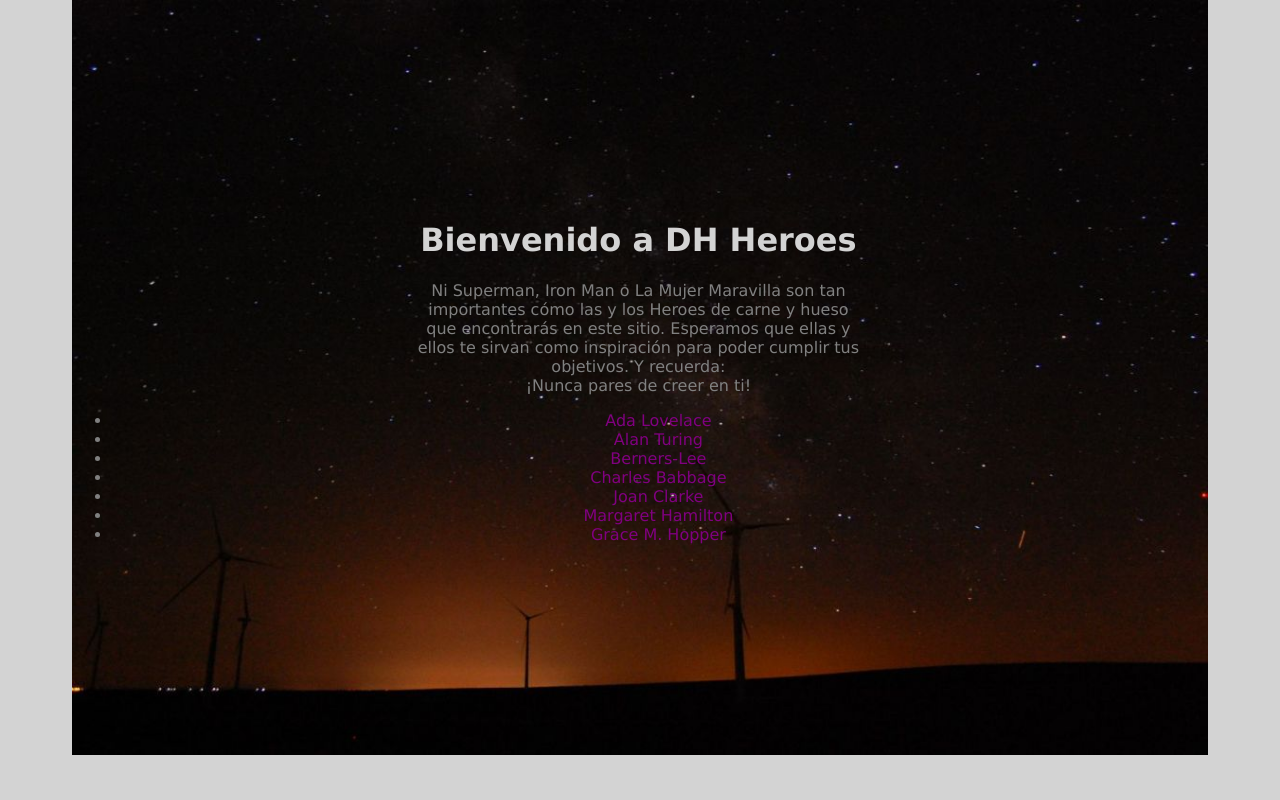
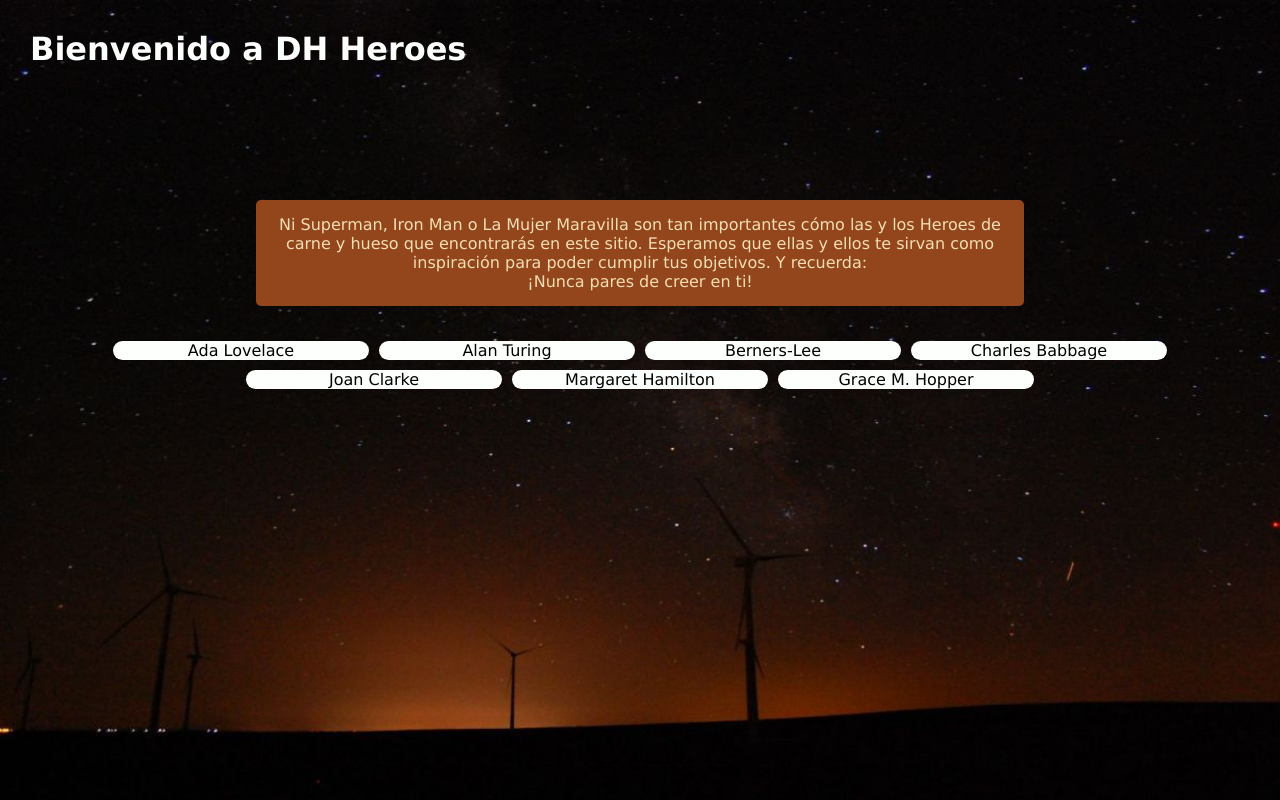
Before and after one commit to CMF21/dh-Heroes, a website: page views/index.html in a window 1280 px wide. Drawn offline with Linux system fonts and the light colour scheme.

Commit message:
modifying css

```diff
--- a/public/css/styles.css
+++ b/public/css/styles.css
@@ -1,32 +1,45 @@
+*{
+    box-sizing: border-box;
+    margin: 0;
+    padding: 0;
 
+}
 body{
-    color: black;
+    display:flex;
     font-family: 'Lucida Sans', 'Lucida Sans Regular', 'Lucida Grande', 'Lucida Sans Unicode', Geneva, Verdana, sans-serif;
-    background-color: lightgrey;
-    padding-left: 5%;
-    padding-right: 5%;
-    margin-top: 0;
-    margin-bottom: 0;
 }
+
 main.index{
     display: block;
-    width: 88.5%;
     text-align: center;
     position: absolute;
     top: 25%;
-    color: gray;
+    height: 40%;
 
 }
-main.index h1{
-    color: lightgray;
+.titulo{
+    position: absolute;
+    color: #FDFFFC;
+    padding: 15px;
+    top: 15px;
+    left: 15px;
+
+
+}
+.imgFondo{
+    height: 100vh;
 }
 img{
     width: 100%;
 }
 p.index{
-    padding-left: 30%;
-    padding-right: 30%;
-
+    color: wheat;
+    width: 60%;
+    margin-left: 20%;
+    margin-bottom: 30px;
+    padding: 15px;
+    border-radius: 5px;
+    background-color: #93451C;
 }
 div.container{
     overflow: hidden;
@@ -46,12 +59,26 @@ div.detail{
 
 
 }
+ul{
+    display: flex;
+    flex-wrap: wrap;
+    justify-content:center;
+    list-style-type: none;
+
+    ;
+}
+ul li{
+    margin: 5px;
+    border-radius: 12px ;
+    width: 20%;
+    background-color: #FDFFFC;
+}
 main ul li a{
     text-decoration: none;
-    color: purple;
+    color: black;
 }
 button{
-    background-color: powderblue;
+    background-color:  #FDFFFC;
     border-radius: 50px;
     width: 100px;
 }
--- a/views/index.html
+++ b/views/index.html
@@ -8,9 +8,10 @@
     <link rel="stylesheet" href="/css/styles.css">
 </head>
 <body>
-        <img src="/img/cielo-rojo-dark.jpg" alt="">
+        <img class="imgFondo" src="/img/cielo-rojo-dark.jpg" alt="">
+        <h1 class="titulo">Bienvenido a DH Heroes</h1>
+
         <main class="index">
-            <h1>Bienvenido a DH Heroes</h1>
             <p class="index">
                 Ni Superman, Iron Man o La Mujer Maravilla son tan importantes cómo las
                 y los Heroes de carne y hueso que encontrarás en este sitio. Esperamos que
```
Also changed, not shown: views/hamilton.html (+1 -1 lines).
